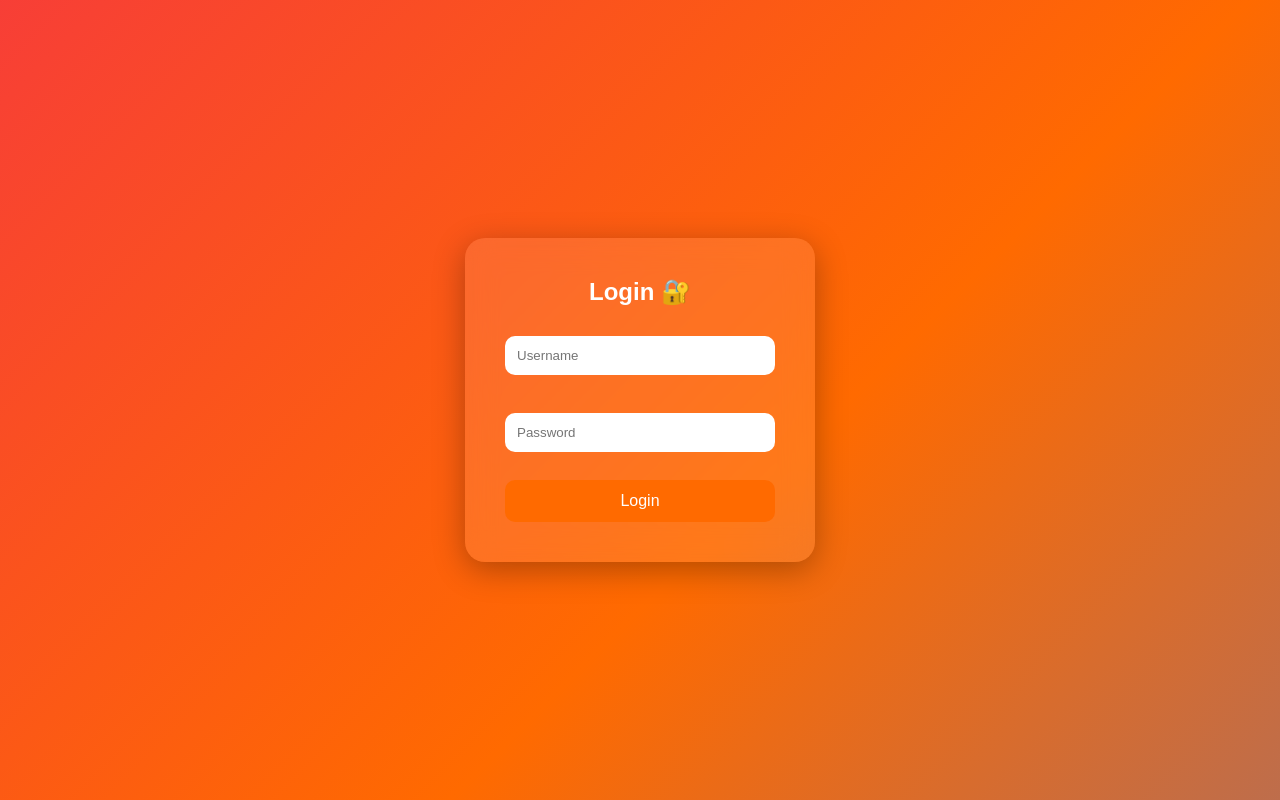
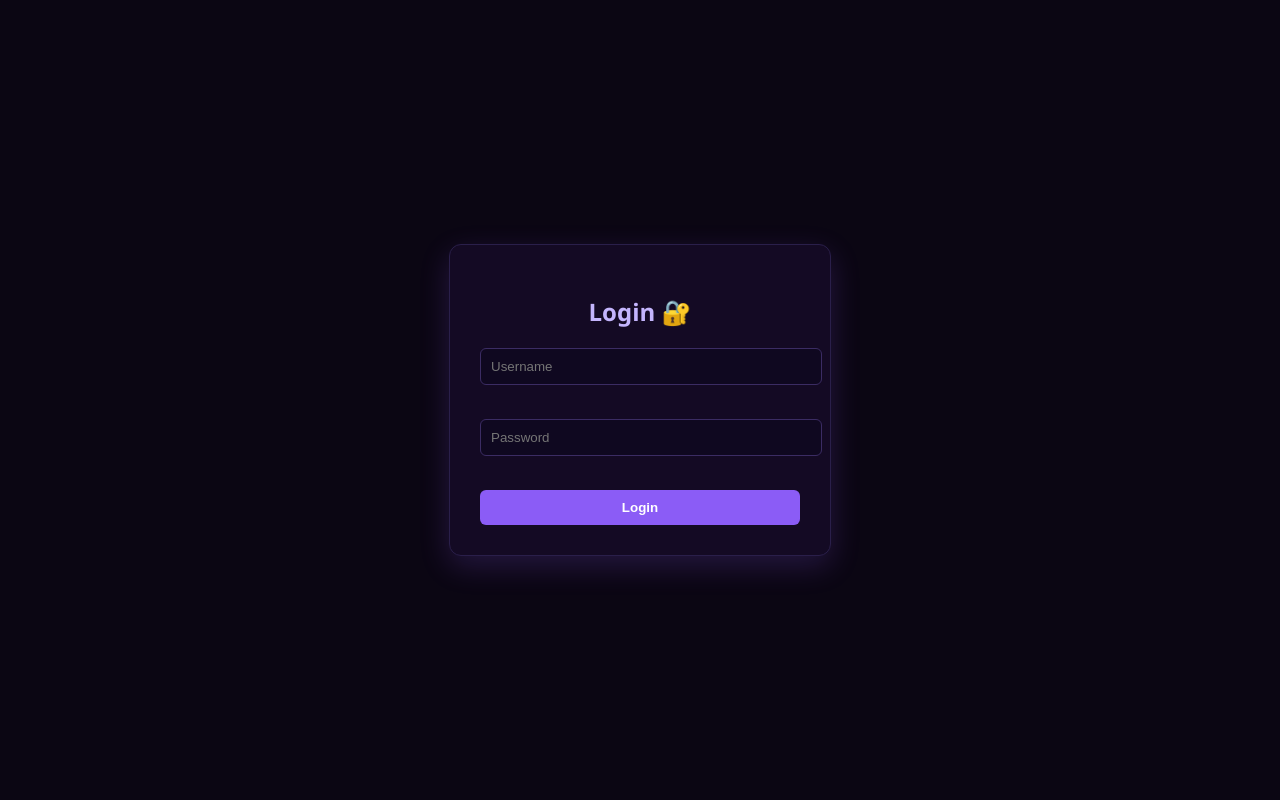
Before and after one commit to sujalnipane/newprojectiitp, a Flask app: page /login in a window 1280 px wide. Run offline with Flask 3, Linux system fonts and the light colour scheme.

Commit message:
small change css

```diff
--- a/static/style.css
+++ b/static/style.css
@@ -181,6 +181,8 @@ a:hover {
 
     .container {
         margin-top: 100px;
+        position: relative;
+        z-index: 2;
     }
 }
 .bg-video {
@@ -191,6 +193,7 @@ a:hover {
     height: 100%;
     object-fit: cover;
     z-index: -1;
+    pointer-events: none;
 }
 body::after {
     content: "";
@@ -200,4 +203,5 @@ body::after {
     width: 100%;
     height: 100%;
     background: rgba(0,0,0,0.5);
+    z-index: -1;
 }
--- a/static/sujal.css
+++ b/static/sujal.css
@@ -1,82 +1,75 @@
-* {
+body {
     margin: 0;
-    padding: 0;
-    box-sizing: border-box;
-    font-family: 'Poppins', sans-serif;
-}
-body {
-    height: 100vh;
+    font-family: 'Segoe UI', Arial, sans-serif;
+
+    background: #0b0613; /* deep purple-black */
+    color: #e9e5ff;
+
     display: flex;
     justify-content: center;
     align-items: center;
-    background: linear-gradient(-45deg, #6a11cb, #2575fc, #ff6a00, #ee0979);
-    background-size: 400% 400%;
-    animation: gradientBG 8s ease infinite;
+    height: 100vh;
 }
 
-/* Animation */
-@keyframes gradientBG {
-    0% { background-position: 0% 50%; }
-    50% { background-position: 100% 50%; }
-    100% { background-position: 0% 50%; }
+/* 🔹 Login Box */
+.login-box {
+    width: 320px;
+    padding: 30px;
+    border-radius: 12px;
+
+    background: #140a24; /* purple dark */
+    border: 1px solid #2a1f4a;
+
+    text-align: center;
 }
 
-/* 💎 Glassmorphism Login Box */
-.login-box {
-    background: rgba(255, 255, 255, 0.1);
-    padding: 40px;
-    border-radius: 20px;
-    backdrop-filter: blur(15px);
-    text-align: center;
-    color: white;
-    width: 350px;
-    box-shadow: 0 8px 32px rgba(0,0,0,0.3);
-    animation: fadeIn 1s ease;
+/* Heading */
+.login-box h2 {
+    margin-bottom: 20px;
+    font-weight: 600;
+    color: #c4b5fd;
 }
 
-/* Fade animation */
-@keyframes fadeIn {
-    from { opacity: 0; transform: translateY(30px); }
-    to { opacity: 1; transform: translateY(0); }
+/* 🔹 Inputs */
+.login-box input {
+    width: 100%;
+    padding: 10px;
+    margin-bottom: 12px;
+
+    border-radius: 6px;
+    border: 1px solid #3b2c63;
+    background: #0f0820;
+    color: #fff;
+
+    outline: none;
 }
 
-h2 {
-    margin-bottom: 20px;
+/* Focus */
+.login-box input:focus {
+    border-color: #8b5cf6; /* purple glow */
 }
 
-/* ✨ Inputs */
-input {
+/* 🔹 Button */
+.login-box button {
     width: 100%;
-    padding: 12px;
-    margin: 10px 0;
+    padding: 10px;
+
     border: none;
-    border-radius: 10px;
-    outline: none;
-    transition: 0.3s;
+    border-radius: 6px;
+
+    background: #8b5cf6; /* main purple */
+    color: white;
+
+    font-weight: 600;
+    cursor: pointer;
 }
 
-/* Focus effect */
-input:focus {
-    transform: scale(1.05);
-    box-shadow: 0 0 10px #fff;
+/* Hover */
+.login-box button:hover {
+    background: #7c3aed;
 }
 
-/* 🚀 Button */
-button {
-    width: 100%;
-    padding: 12px;
-    border: none;
-    border-radius: 10px;
-    background: #ff6a00;
-    color: white;
-    font-size: 16px;
-    cursor: pointer;
-    transition: 0.3s;
+/* 🔹 Subtle Shadow */
+.login-box {
+    box-shadow: 0 10px 30px rgba(139, 92, 246, 0.2);
 }
-
-/* Hover effect */
-button:hover {
-    transform: scale(1.1);
-    background: #ff3d00;
-    box-shadow: 0 0 15px #ff6a00;
-}
```
